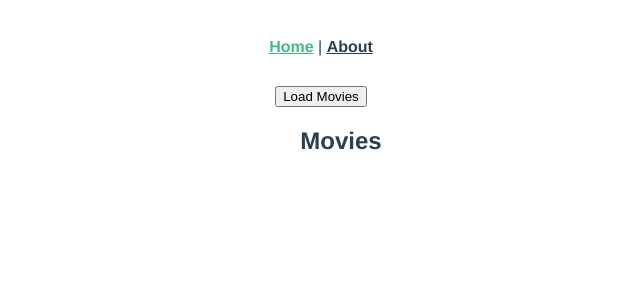
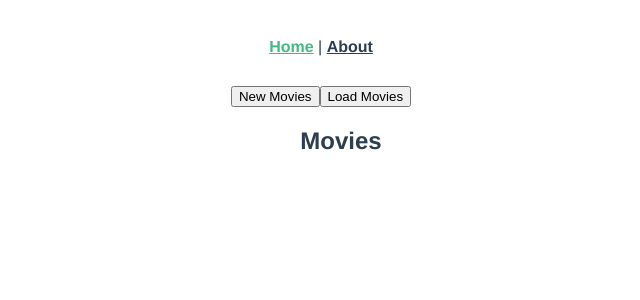
Before and after one commit to pgeliebter/movie-app-front-end, a Vue app: page / in a window 1280 px wide. Shown: the top 300 px of the page, without its empty margins (319-959 px from the left). Built offline with nearby package versions, Linux system fonts and the light colour scheme.

Commit message:
adds movie button that creates a new movie through api call to backend

```diff
--- a/src/views/Home.vue
+++ b/src/views/Home.vue
@@ -2,6 +2,7 @@
   <div class="home">
     <!-- <img alt="Vue logo" src="../assets/logo.png" /> -->
     <div>
+      <button v-on:click="newMovie()">New Movies</button>
       <button v-on:click="indexMovies()">Load Movies</button>
       <ol>
         <h2>Movies</h2>
@@ -19,6 +20,7 @@ export default {
     return {
       message: "Hello wosdafrasdfasdfld!",
       movies: [],
+      params: {},
     };
   },
   // created: function () {
@@ -31,6 +33,21 @@ export default {
         console.log(response.data);
       });
     },
+    newMovie: function () {
+      this.params.title = "hello";
+      this.params.year = 1999;
+      this.params.plot = "a movie about greetings";
+      this.params.english = true;
+      console.log(this.params);
+      axios
+        .post("http://localhost:3000/movies", this.params)
+        .then((response) => {
+          this.movies = response.data;
+          console.log("Success!", response.data);
+          this.indexMovies();
+        })
+        .catch((error) => console.log(error.response));
+    },
   },
 };
 </script>
```
